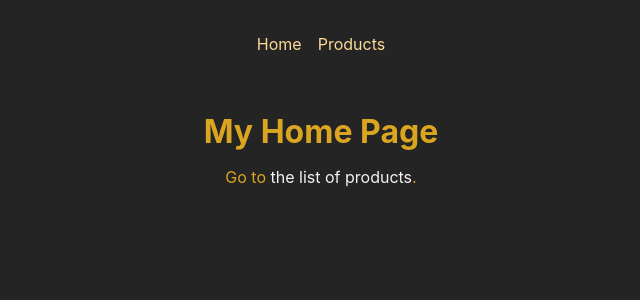
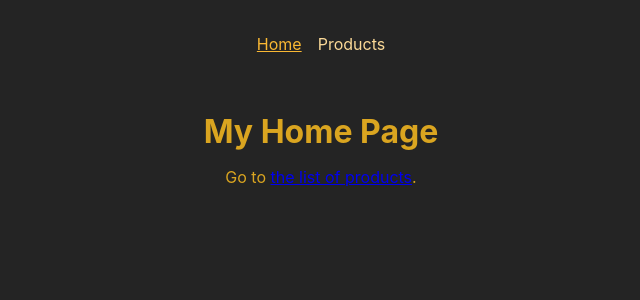
Before and after one commit to acet09/section_20, a React (Create React App) app: page / in a window 1280 px wide. Shown: the top 300 px of the page, without its empty margins (319-959 px from the left). Built offline with nearby package versions, Linux system fonts and the light colour scheme.

Commit message:
286_NavLink_활용하기

```diff
--- a/src/components/MainNavigation.js
+++ b/src/components/MainNavigation.js
@@ -1,4 +1,4 @@
-import { Link } from 'react-router-dom';
+import { NavLink } from 'react-router-dom';
 
 import classes from './MainNavigation.module.css';
 
@@ -8,14 +8,32 @@
       <nav>
         <ul className={classes.list}>
           <li>
-            <Link to="/">Home</Link>
+            <NavLink
+              to="/"
+              className={({ isActive }) =>
+                isActive ? classes.active : undefined
+              }
+              // style={({ isActive }) => ({
+              //   textAlign: isActive ? 'center' : 'left',
+              // })}
+              end
+            >
+              Home
+            </NavLink>
           </li>
           <li>
-            <Link to="/Products">Products</Link>
+            <NavLink
+              to="/products"
+              className={({ isActive }) =>
+                isActive ? classes.active : undefined
+              }
+            >
+              Products
+            </NavLink>
           </li>
         </ul>
-      </nav>
-    </header>
+      </nav >
+    </header >
   );
 }
 
--- a/src/index.css
+++ b/src/index.css
@@ -54,13 +54,3 @@
   text-align: center;
   color: goldenrod;
 }
-
-a {
-  color: #f4f3f1;
-  text-decoration: none;
-}
-
-a:hover {
-  color: #f55;
-  transition: color .2s ease-in-out;
-}
```
